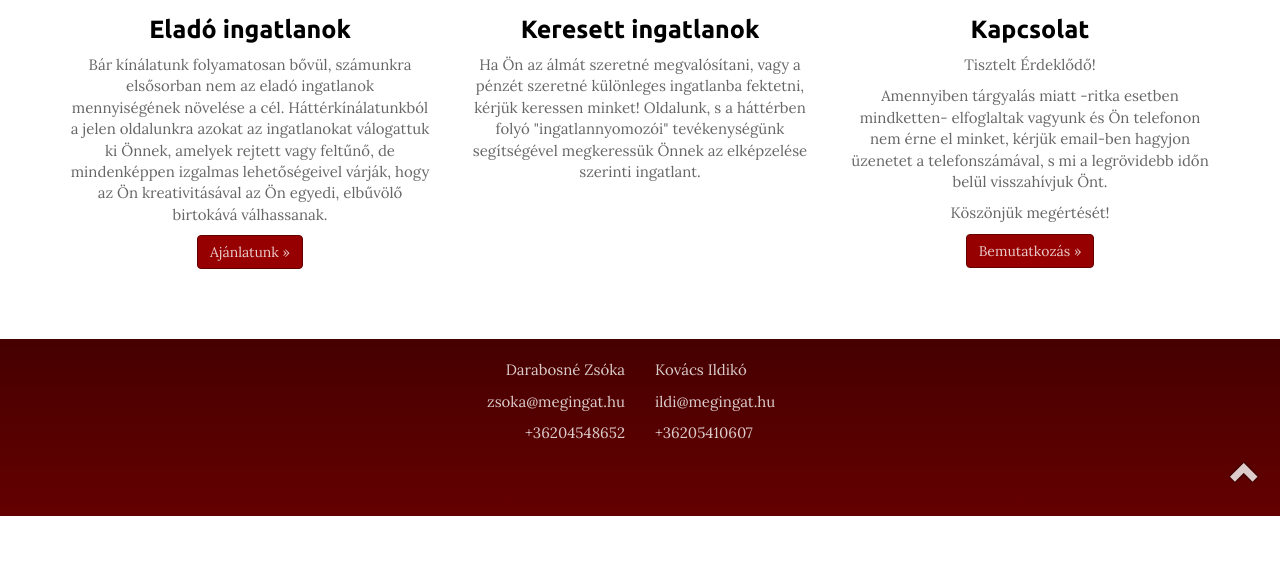
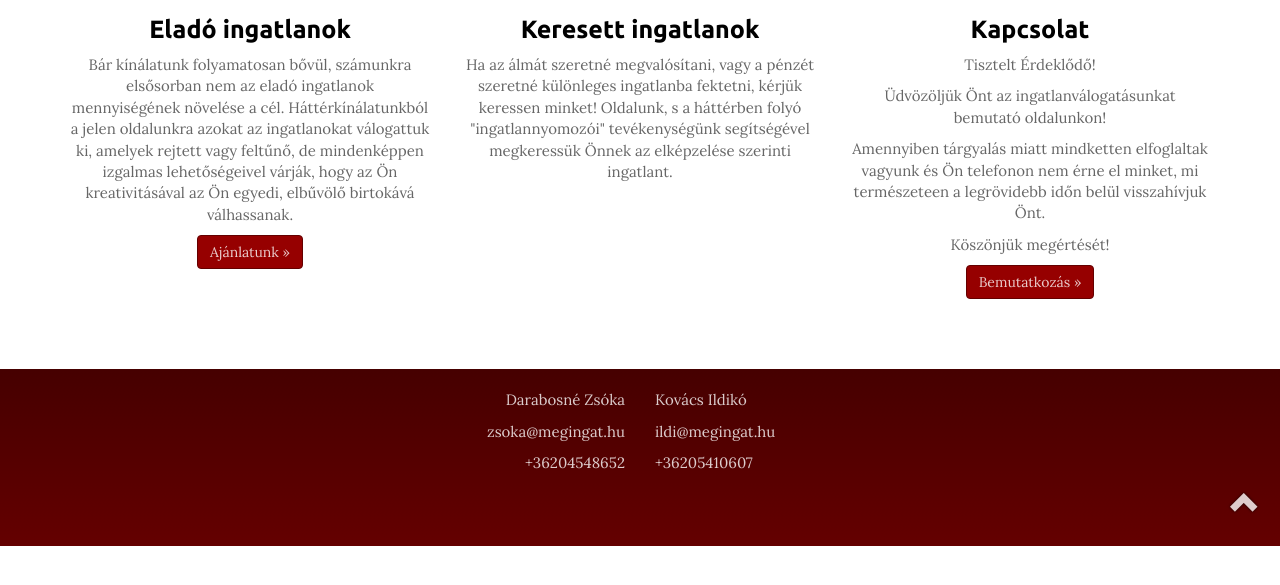
Before and after one commit to darabos/megingat, a Jekyll site: the page built from index.md, in a window 1280 px wide, cut to the strip 245-830 px from the top of the page. Built offline with Jekyll 4.4.1, drawn with Linux system fonts in a browser that asks for light colours; nearby versions of some CDN libraries.

Commit message:
Kihúzások, a "kapcsolat"-nál egy mondat beszúrása is
Kihúzások, a "kapcsolat"-nál egy mondat beszúrása is...

```diff
--- a/_layouts/index.html
+++ b/_layouts/index.html
@@ -30,21 +30,22 @@
         <div class="col col-md-4">
           <img class="img-circle" src="http://i.imgur.com/iwsZG17.jpg" style="width: 140px; height: 140px;">
           <h1>Eladó ingatlanok</h1>
-          <p>Bár kínálatunk folyamatosan bővül, számunkra elsősorban nem az eladó ingatlanok mennyiségének növelése a cél. Háttérkínálatunkból a jelen oldalunkra azokat az ingatlanokat válogattuk ki Önnek, amelyek rejtett vagy feltűnő, de mindenképpen izgalmas lehetőségeivel várják, hogy az Ön kreativitásával az Ön egyedi, elbűvölő birtokává válhassanak.</p>
+          <p>Bár kínálatunk folyamatosan bővül, számunkra elsősorban nem az eladó ingatlanok mennyiségének növelése a cél. Háttérkínálatunkból a jelen oldalunkra azokat az ingatlanokat válogattuk ki, amelyek rejtett vagy feltűnő, de mindenképpen izgalmas lehetőségeivel várják, hogy az Ön kreativitásával az Ön egyedi, elbűvölő birtokává válhassanak.</p>
           <p><a class="btn btn-megingat" href="/elado" role="button">Ajánlatunk&nbsp;&raquo;</a></p>
         </div>
 
         <div class="col col-md-4">
           <img class="img-circle" src="http://i.imgur.com/gIYG2l7.jpg" style="width: 140px; height: 140px;">
           <h1>Keresett ingatlanok</h1>
-          <p>Ha Ön az álmát szeretné megvalósítani, vagy a pénzét szeretné különleges ingatlanba fektetni, kérjük keressen minket! Oldalunk, s a háttérben folyó "ingatlannyomozói" tevékenységünk segítségével megkeressük Önnek az elképzelése szerinti ingatlant.</p>
+          <p>Ha az álmát szeretné megvalósítani, vagy a pénzét szeretné különleges ingatlanba fektetni, kérjük keressen minket! Oldalunk, s a háttérben folyó "ingatlannyomozói" tevékenységünk segítségével megkeressük Önnek az elképzelése szerinti ingatlant.</p>
         </div>
 
         <div class="col col-md-4">
           <img class="img-circle" src="http://i.imgur.com/cHwgdIm.jpg" style="width: 140px; height: 140px;">
           <h1>Kapcsolat</h1>
           <p>Tisztelt Érdeklődő!</p>
-          <p>Amennyiben tárgyalás miatt -ritka esetben mindketten- elfoglaltak vagyunk és Ön telefonon nem érne el minket, kérjük email-ben hagyjon üzenetet a telefonszámával, s mi a legrövidebb időn belül visszahívjuk Önt.</p>
+          <p>Üdvözöljük Önt az ingatlanválogatásunkat bemutató oldalunkon!</p>
+          <p>Amennyiben tárgyalás miatt mindketten elfoglaltak vagyunk és Ön telefonon nem érne el minket, mi természeteen a legrövidebb időn belül visszahívjuk Önt.</p>
           <p>Köszönjük megértését!</p>
           <p><a class="btn btn-megingat" href="/bemutatkozas" role="button">Bemutatkozás&nbsp;&raquo;</a></p>
         </div>
```
